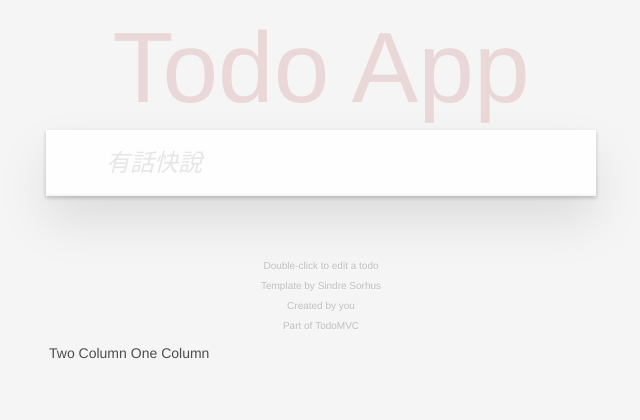
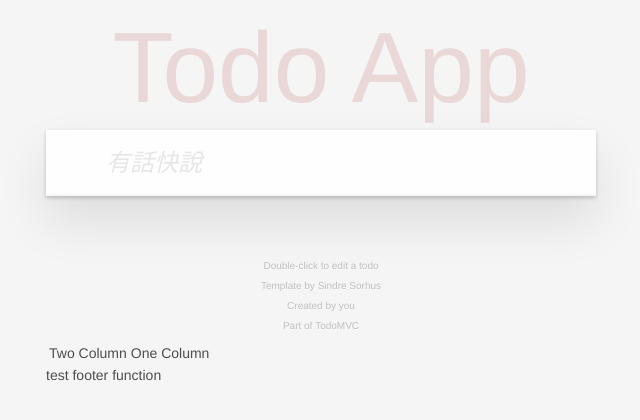
Before and after one commit to crazy653555/TodoList7, an Angular app: page / in a window 1280 px wide. Shown: the top 420 px of the page, without its empty margins (319-959 px from the left). Built offline with nearby package versions, Linux system fonts and the light colour scheme.

Commit message:
任務 11：進階練習 直接從 AppComponent 呼叫 FooterComponent 中的方法

```diff
--- a/src/app/app.component.html
+++ b/src/app/app.component.html
@@ -22,7 +22,7 @@
     </ul>
   </section>
   <!-- This footer should hidden by default and shown when there are todos -->
-  <app-footer [data]="todos" (clearBtnClick)= "clearCompleted()"></app-footer>
+  <app-footer [data]="todos" (clearBtnClick)= "clearCompleted()" #footer></app-footer>
 </section>
 <footer class="info">
   <p>Double-click to edit a todo</p>
@@ -45,3 +45,5 @@
     <td>One Column</td>
   </tr>
 </table>
+
+<button (click)= "footer.testFunction()">test footer function </button>
--- a/src/app/footer/footer.component.ts
+++ b/src/app/footer/footer.component.ts
@@ -34,5 +34,8 @@
     console.log('只要這個component有任人元件發生變動就會觸發');
   }
 
+  testFunction() {
+    console.log('footer test funtcion()');
+  }
 
 }
```
